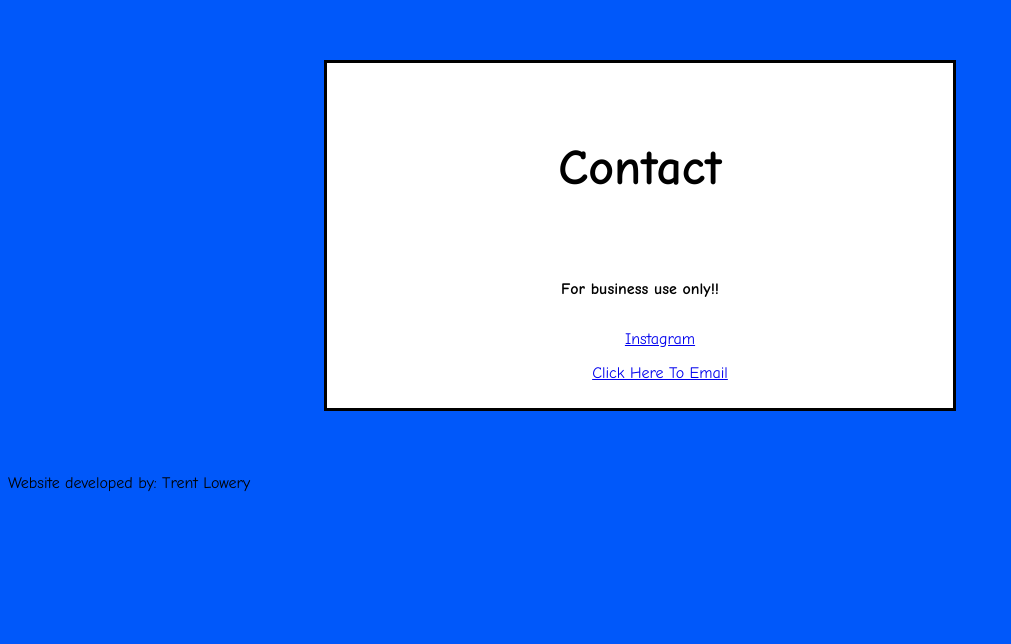
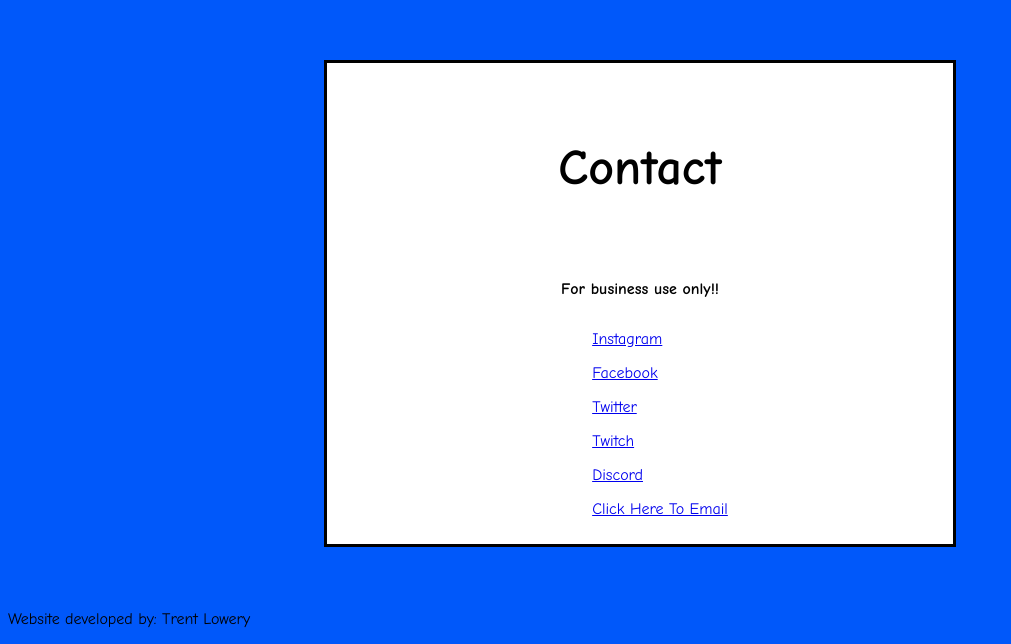
Before and after one commit to TrentLow/kodiakhavoc, a plain HTML site: page index.html in a window 1280 px wide. Shown: the part 1899-2543 px from the top of the page, without its empty margins (0-1011 px from the left). Before the commit the page ends 2407 px from the top, so only its background shows below. Drawn offline with Linux system fonts and the light colour scheme; a script that the page names is missing.

Commit message:
Social media

```diff
--- a/index.html
+++ b/index.html
@@ -55,6 +55,10 @@
       <p>For business use only!!</p>
       <ul style="list-style-type:none">
         <li style="padding-bottom: 16px;"><a href="https://www.instagram.com/kodiakhavoc/">Instagram</a></li>
+        <li style="padding-bottom: 16px;"><a href="https://www.facebook.com/KodiakHavoc/">Facebook</a></li>
+        <li style="padding-bottom: 16px;"><a href="https://twitter.com/kodiakhavoc/">Twitter</a></li>
+        <li style="padding-bottom: 16px;"><a href="https://www.twitch.tv/kodiakhavoc">Twitch</a></li>
+        <li style="padding-bottom: 16px;"><a href="https://discord.gg/2CNA5CW">Discord</a></li>
       <a href="mailto:kodiakhavoc@gmail.com">Click Here To Email</a>
     </section>
       <p>Website developed by: Trent Lowery</p>
--- a/kodiakhavoc.css
+++ b/kodiakhavoc.css
@@ -70,13 +70,13 @@
 font-weight: bold;
 }
 section {
-  text-align: center;
 padding: 10px;
 flex-direction: column;
 align-items: center;
 width: 100%;
 }
 #about {
+text-align: center;
 background-color: white;
 border-style: solid;
 width: auto;
@@ -92,6 +92,7 @@
 display: flex;
 }
 #schedule {
+text-align: center;
 background-color: white;
 border-style: solid;
 width: auto;
@@ -99,6 +100,7 @@
 margin-bottom: 110px;
 }
 #stream {
+  text-align: center;
   margin-top: 15%;
   margin-bottom: 14%;
 }
```
Lines whose indentation alone changed are shown as unchanged.
